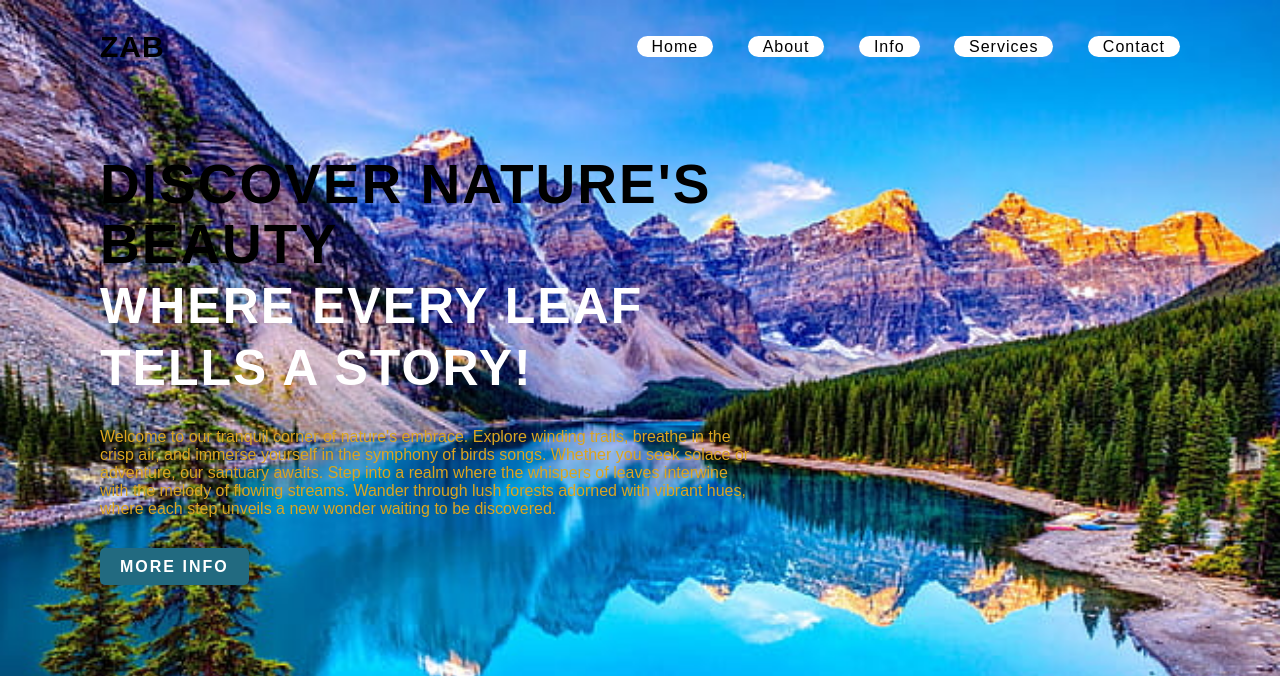
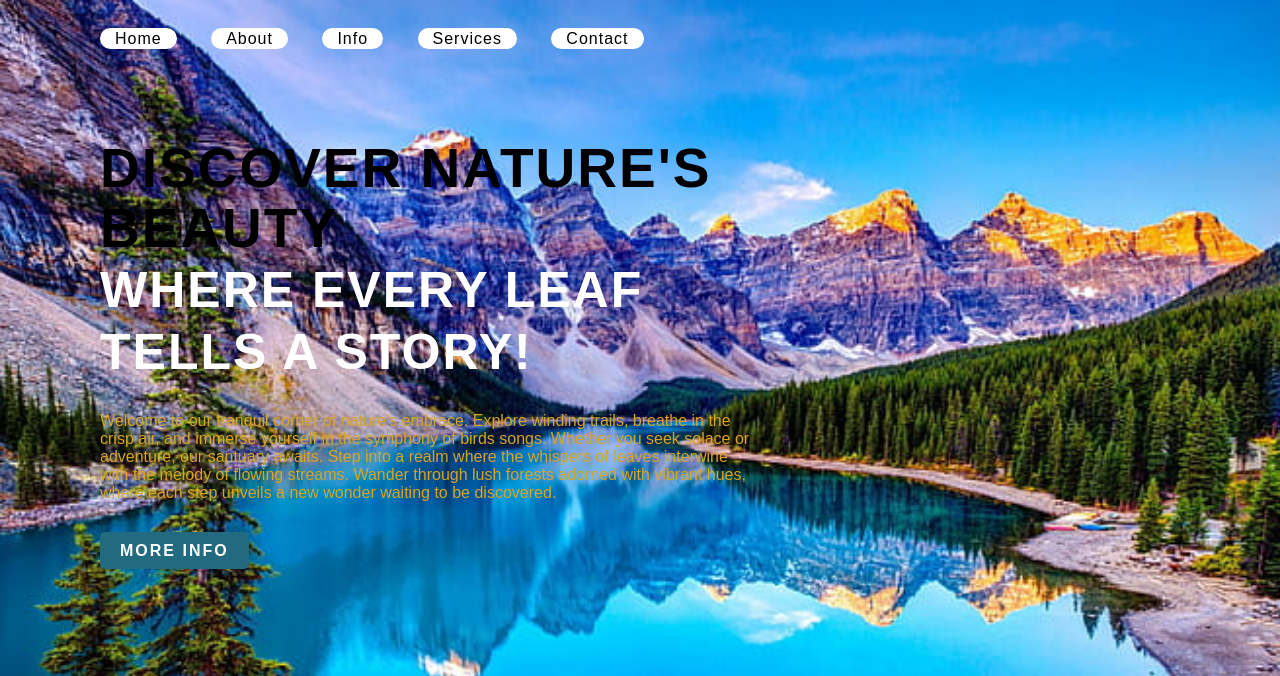
Before and after one commit to Zabiha11/OIBSIP-Landing-page, a plain HTML site: page index.html in a window 1280 px wide. Shown: the top 676 px of the page. Drawn offline with Linux system fonts and the light colour scheme.

Commit message:
Updated index.html.
Removed the logo from the page

```diff
--- a/index.html
+++ b/index.html
@@ -11,7 +11,7 @@
     <section>
         <input type = "checkbox" id = "check">
         <header>
-            <h2> <a href = "#" class = "logo">ZAB</a></h2>
+
             <div class = "navigation">
                 <a href = "#">Home</a>
                 <a href = "#">About</a>
```
